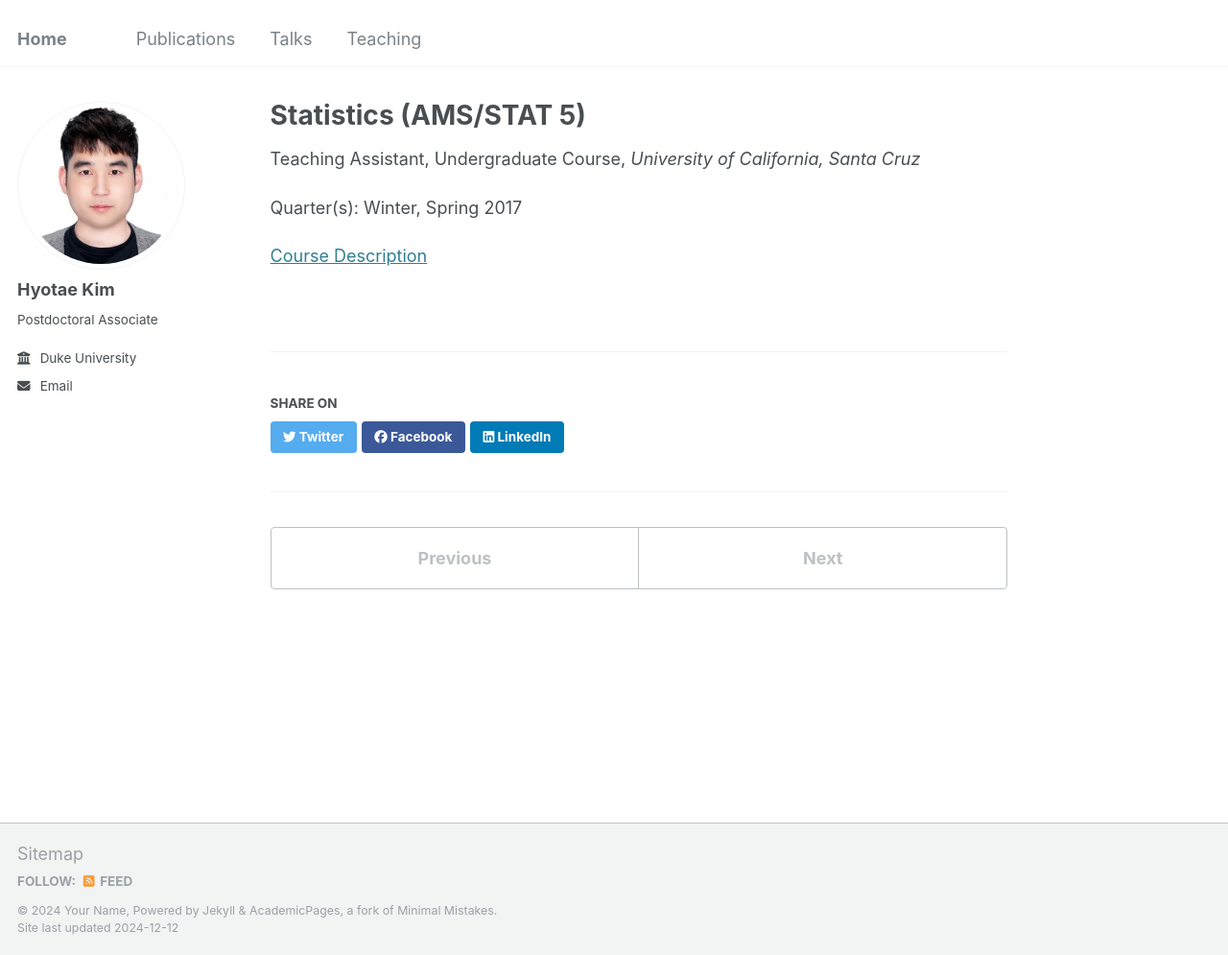
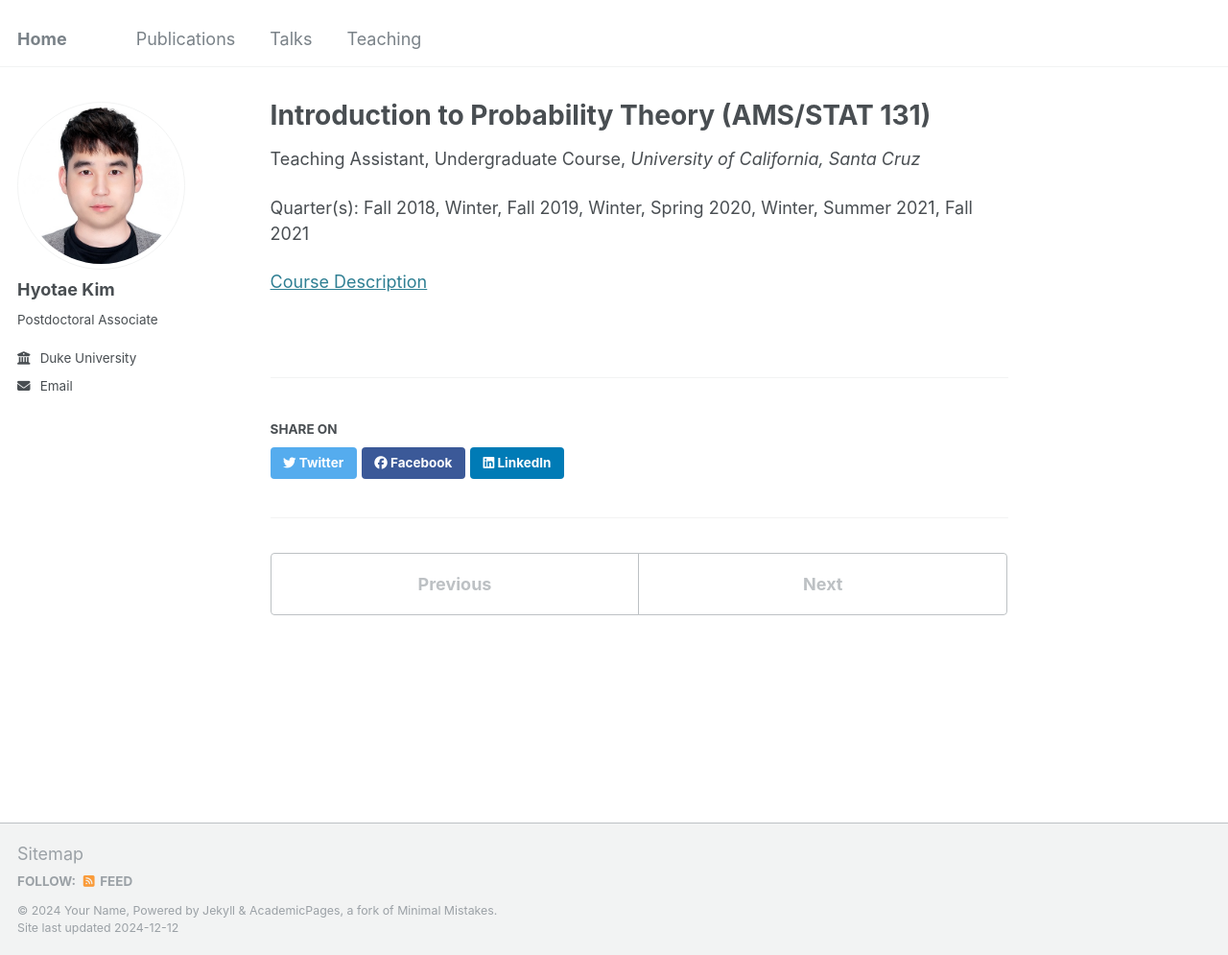
Before and after one commit to HyotaeKim/HyotaeKim.github.io, a Jekyll site: the page built from _teaching/stat131.md, in a window 1280 px wide and 995 px high. Shown: the whole window at 96% size. Built offline with Jekyll 4.4.1, drawn with Linux system fonts in a browser that asks for light colours.

Commit message:
Update stat131.md

```diff
--- a/_teaching/stat131.md
+++ b/_teaching/stat131.md
@@ -1,5 +1,5 @@
 ---
-title: "Statistics (AMS/STAT 5)"
+title: "Introduction to Probability Theory (AMS/STAT 131)"
 collection: teaching
 role: "Teaching Assistant"
 type: "Undergraduate Course"
@@ -7,6 +7,6 @@ permalink:
 venue: "University of California, Santa Cruz"
 ---
 
-Quarter(s): Winter, Spring 2017
+Quarter(s): Fall 2018, Winter, Fall 2019, Winter, Spring 2020, Winter, Summer 2021, Fall 2021
 
-[Course Description](https://catalog.ucsc.edu/en/current/general-catalog/courses/stat-statistics/lower-division/stat-5/)
+[Course Description](https://catalog.ucsc.edu/en/2022-2023/general-catalog/courses/stat-statistics/upper-division/stat-131/)
```
